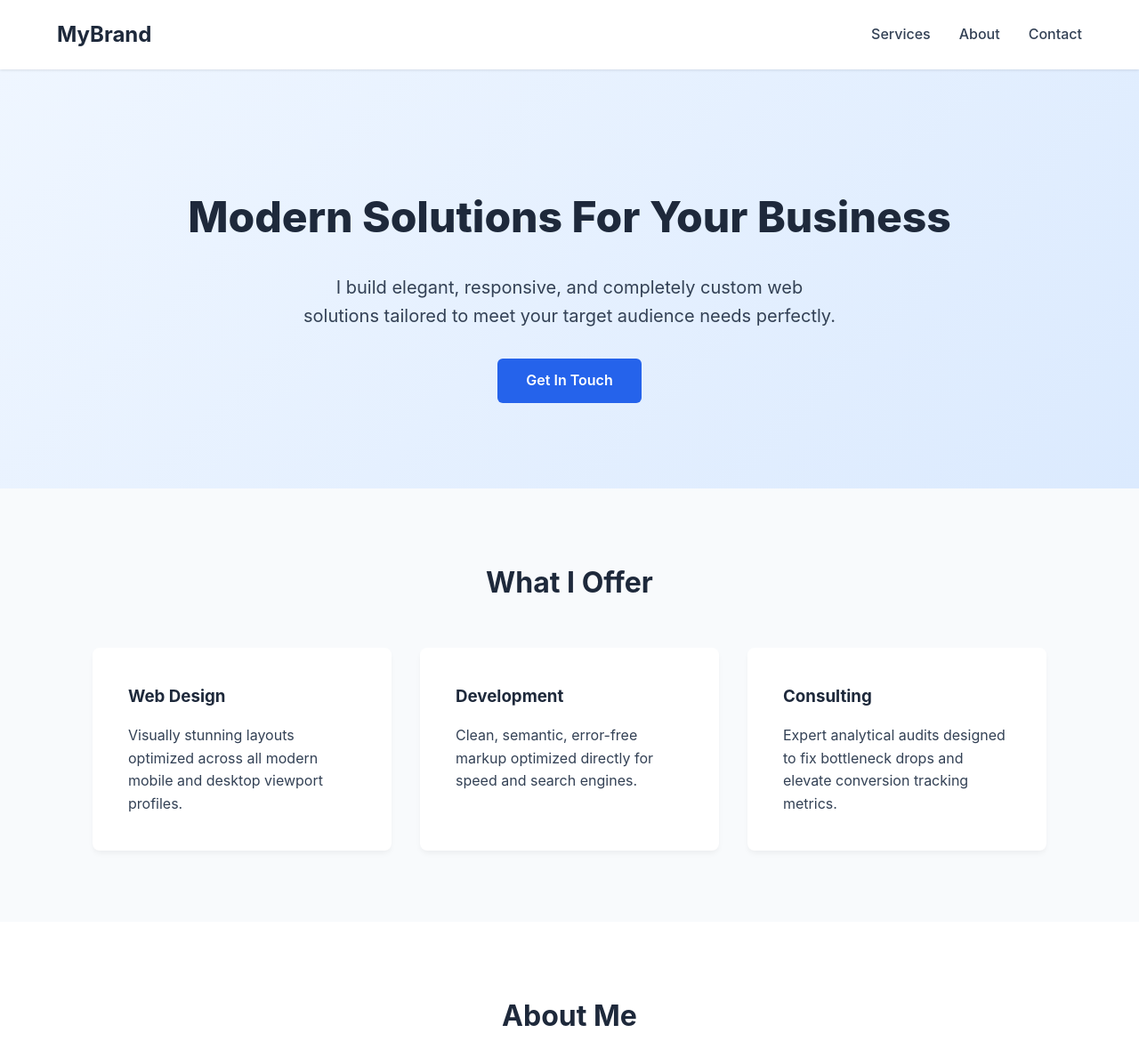
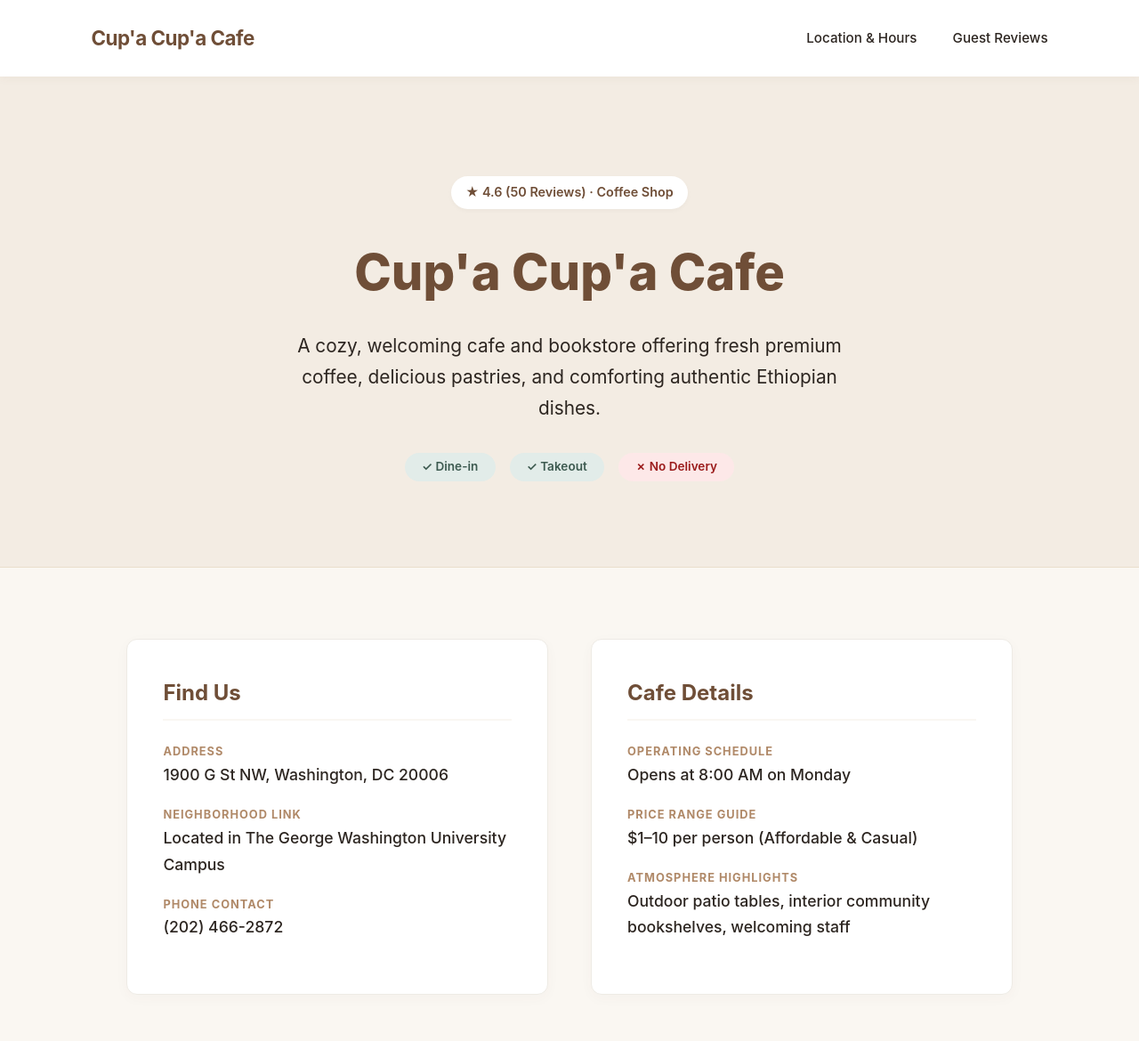
Before and after one commit to jjshewy1103-byte/my-website, a plain HTML site: page index.html in a window 1280 px wide. Shown: the top 1170 px of the page at 89% size. Drawn offline with Linux system fonts and the light colour scheme.

Commit message:
Update index.html

```diff
--- a/index.html
+++ b/index.html
@@ -3,196 +3,234 @@
 <head>
     <meta charset="UTF-8">
     <meta name="viewport" content="width=device-width, initial-scale=1.0">
-    <title>My Professional Portfolio</title>
+    <title>Cup'a Cup'a Cafe | Washington DC</title>
     <style>
-        /* Modern CSS Reset & Variables */
+        /* Clean & Cozy Theme Variables */
         :root {
-            --primary: #2563eb;
-            --dark: #1e293b;
-            --light: #f8fafc;
-            --text: #334155;
+            --bg-cozy: #faf7f2;
+            --primary-coffee: #6f4e37;
+            --primary-light: #b08968;
+            --dark-text: #2c2520;
             --white: #ffffff;
+            --accent-green: #e2ece9;
+            --accent-text: #3d5a50;
         }
 
         * {
             margin: 0;
             padding: 0;
             box-sizing: border-box;
-            font-family: -apple-system, BlinkMacSystemFont, "Segoe UI", Roboto, Helvetica, Arial, sans-serif;
+            font-family: -apple-system, BlinkMacSystemFont, "Segoe UI", Roboto, Georgia, serif;
         }
 
         body {
-            background-color: var(--light);
-            color: var(--text);
-            line-height: 1.6;
+            background-color: var(--bg-cozy);
+            color: var(--dark-text);
+            line-height: 1.7;
         }
 
         /* Navigation */
         nav {
             background-color: var(--white);
-            padding: 1.25rem 5%;
+            padding: 1.5rem 8%;
             display: flex;
             justify-content: space-between;
             align-items: center;
+            box-shadow: 0 2px 10px rgba(111, 78, 55, 0.05);
             position: sticky;
             top: 0;
-            box-shadow: 0 1px 3px rgba(0,0,0,0.1);
             z-index: 100;
         }
 
-        nav .logo {
+        .logo {
             font-weight: 700;
-            font-size: 1.5rem;
-            color: var(--dark);
+            font-size: 1.4rem;
+            color: var(--primary-coffee);
+            letter-spacing: -0.5px;
         }
 
         nav ul {
             display: flex;
             list-style: none;
-            gap: 2rem;
+            gap: 2.5rem;
         }
 
         nav a {
             text-decoration: none;
-            color: var(--text);
+            color: var(--dark-text);
             font-weight: 500;
             transition: color 0.2s;
+            font-size: 0.95rem;
         }
 
         nav a:hover {
-            color: var(--primary);
+            color: var(--primary-coffee);
         }
 
         /* Hero Section */
         header {
-            padding: 8rem 5% 6rem 5%;
+            padding: 7rem 8% 6rem 8%;
             text-align: center;
-            background: linear-gradient(135deg, #eff6ff 0%, #dbeafe 100%);
+            background-color: #f3ece3;
+            border-bottom: 1px solid #eadecc;
+        }
+
+        .rating-badge {
+            display: inline-flex;
+            align-items: center;
+            background-color: var(--white);
+            padding: 0.4rem 1rem;
+            border-radius: 2rem;
+            font-weight: 600;
+            font-size: 0.9rem;
+            color: var(--primary-coffee);
+            margin-bottom: 1.5rem;
+            box-shadow: 0 2px 5px rgba(0,0,0,0.03);
         }
 
         header h1 {
-            font-size: 3rem;
-            color: var(--dark);
-            margin-bottom: 1.5rem;
+            font-size: 3.5rem;
+            color: var(--primary-coffee);
+            margin-bottom: 1rem;
             font-weight: 800;
         }
 
-        header p {
-            font-size: 1.25rem;
-            max-width: 600px;
+        header .tagline {
+            font-size: 1.3rem;
+            max-width: 650px;
             margin: 0 auto 2rem auto;
+            color: var(--dark-text);
+            font-weight: 400;
         }
 
-        .btn {
-            display: inline-block;
-            background-color: var(--primary);
-            color: var(--white);
-            padding: 0.75rem 2rem;
-            border-radius: 0.375rem;
-            text-decoration: none;
-            font-weight: 600;
-            transition: opacity 0.2s;
+        .features-pill-container {
+            display: flex;
+            justify-content: center;
+            gap: 1rem;
+            flex-wrap: wrap;
         }
 
-        .btn:hover {
-            opacity: 0.9;
+        .pill {
+            background-color: var(--accent-green);
+            color: var(--accent-text);
+            padding: 0.3rem 1.2rem;
+            border-radius: 10rem;
+            font-size: 0.85rem;
+            font-weight: 600;
         }
 
-        /* Services Grid */
-        .section {
-            padding: 5rem 5%;
+        .pill.no {
+            background-color: #fde8e8;
+            color: #9b1c1c;
+        }
+
+        /* Information Grid */
+        .info-section {
+            padding: 5rem 8%;
+            max-width: 1200px;
+            margin: 0 auto;
+            display: grid;
+            grid-template-columns: repeat(auto-fit, minmax(300px, 1fr));
+            gap: 3rem;
+        }
+
+        .info-card {
+            background: var(--white);
+            padding: 2.5rem;
+            border-radius: 0.75rem;
+            box-shadow: 0 4px 15px rgba(111, 78, 55, 0.03);
+            border: 1px solid #eeebe5;
+        }
+
+        .info-card h2 {
+            color: var(--primary-coffee);
+            margin-bottom: 1.5rem;
+            font-size: 1.5rem;
+            border-bottom: 2px solid var(--bg-cozy);
+            padding-bottom: 0.5rem;
+        }
+
+        .info-item {
+            margin-bottom: 1.2rem;
+        }
+
+        .info-label {
+            font-size: 0.8rem;
+            text-transform: uppercase;
+            letter-spacing: 1px;
+            color: var(--primary-light);
+            font-weight: 700;
+        }
+
+        .info-value {
+            font-size: 1.1rem;
+            font-weight: 500;
+        }
+
+        /* Reviews Section */
+        .reviews-section {
+            background-color: var(--white);
+            padding: 5rem 8%;
+            border-top: 1px solid #eeebe5;
+        }
+
+        .center-title {
+            text-align: center;
+            color: var(--primary-coffee);
+            margin-bottom: 3rem;
+            font-size: 2rem;
+        }
+
+        .reviews-grid {
+            display: grid;
+            grid-template-columns: repeat(auto-fit, minmax(320px, 1fr));
+            gap: 2rem;
             max-width: 1200px;
             margin: 0 auto;
         }
 
-        .section-title {
-            text-align: center;
-            font-size: 2rem;
-            color: var(--dark);
-            margin-bottom: 3rem;
+        .review-card {
+            background-color: var(--bg-cozy);
+            padding: 2rem;
+            border-radius: 0.5rem;
+            border-left: 4px solid var(--primary-light);
         }
 
-        .grid {
-            display: grid;
-            grid-template-columns: repeat(auto-fit, minmax(300px, 1fr));
-            gap: 2rem;
+        .review-stars {
+            color: #d4af37;
+            margin-bottom: 0.5rem;
+            font-size: 1.1rem;
         }
 
-        .card {
-            background-color: var(--white);
-            padding: 2.5rem;
-            border-radius: 0.5rem;
-            box-shadow: 0 4px 6px -1px rgba(0,0,0,0.05);
-        }
-
-        .card h3 {
-            color: var(--dark);
+        .review-text {
+            font-style: italic;
             margin-bottom: 1rem;
-        }
-
-        /* About Section */
-        #about {
-            background-color: var(--white);
-        }
-
-        /* Contact Form configured for Netlify Forms */
-        form {
-            max-width: 600px;
-            margin: 0 auto;
-            background-color: var(--white);
-            padding: 2.5rem;
-            border-radius: 0.5rem;
-            box-shadow: 0 4px 6px -1px rgba(0,0,0,0.05);
-        }
-
-        .form-group {
-            margin-bottom: 1.5rem;
-        }
-
-        label {
-            display: block;
-            margin-bottom: 0.5rem;
-            font-weight: 500;
-        }
-
-        input, textarea {
-            width: 100%;
-            padding: 0.75rem;
-            border: 1px solid #cbd5e1;
-            border-radius: 0.375rem;
             font-size: 1rem;
         }
 
-        input:focus, textarea:focus {
-            outline: none;
-            border-color: var(--primary);
-        }
-
-        button {
-            width: 100%;
-            background-color: var(--primary);
-            color: var(--white);
-            border: none;
-            padding: 1rem;
-            border-radius: 0.375rem;
-            font-size: 1rem;
-            font-weight: 600;
-            cursor: pointer;
+        .review-author {
+            font-weight: 700;
+            font-size: 0.85rem;
+            color: var(--primary-coffee);
         }
 
         /* Footer */
         footer {
-            background-color: var(--dark);
-            color: #94a3b8;
+            background-color: var(--primary-coffee);
+            color: var(--bg-cozy);
             text-align: center;
-            padding: 2rem;
-            font-size: 0.875rem;
+            padding: 3rem 8%;
+            font-size: 0.9rem;
         }
 
-        /* Responsive Design */
+        footer p {
+            opacity: 0.8;
+        }
+
+        /* Mobile adjustments */
         @media (max-width: 768px) {
+            header h1 { font-size: 2.5rem; }
             nav ul { display: none; }
-            header h1 { font-size: 2.25rem; }
         }
     </style>
 </head>
@@ -200,75 +238,92 @@
 
     <!-- Navigation Bar -->
     <nav>
-        <div class="logo">MyBrand</div>
+        <div class="logo">Cup'a Cup'a Cafe</div>
         <ul>
-            <li><a href="#services">Services</a></li>
-            <li><a href="#about">About</a></li>
-            <li><a href="#contact">Contact</a></li>
+            <li><a href="#info">Location & Hours</a></li>
+            <li><a href="#reviews">Guest Reviews</a></li>
         </ul>
     </nav>
 
-    <!-- Hero Section -->
+    <!-- Header / Hero Section -->
     <header>
-        <h1>Modern Solutions For Your Business</h1>
-        <p>I build elegant, responsive, and completely custom web solutions tailored to meet your target audience needs perfectly.</p>
-        <a href="#contact" class="btn">Get In Touch</a>
+        <div class="rating-badge">★ 4.6 (50 Reviews) · Coffee Shop</div>
+        <h1>Cup'a Cup'a Cafe</h1>
+        <p class="tagline">A cozy, welcoming cafe and bookstore offering fresh premium coffee, delicious pastries, and comforting authentic Ethiopian dishes.</p>
+
+        <div class="features-pill-container">
+            <span class="pill">✓ Dine-in</span>
+            <span class="pill">✓ Takeout</span>
+            <span class="pill no">✗ No Delivery</span>
+        </div>
     </header>
 
-    <!-- Services Section -->
-    <section id="services" class="section">
-        <h2 class="section-title">What I Offer</h2>
-        <div class="grid">
-            <div class="card">
-                <h3>Web Design</h3>
-                <p>Visually stunning layouts optimized across all modern mobile and desktop viewport profiles.</p>
+    <!-- Details Section -->
+    <section class="info-section" id="info">
+        <!-- Location details box -->
+        <div class="info-card">
+            <h2>Find Us</h2>
+            <div class="info-item">
+                <div class="info-label">Address</div>
+                <div class="info-value">1900 G St NW, Washington, DC 20006</div>
             </div>
-            <div class="card">
-                <h3>Development</h3>
-                <p>Clean, semantic, error-free markup optimized directly for speed and search engines.</p>
+            <div class="info-item">
+                <div class="info-label">Neighborhood Link</div>
+                <div class="info-value">Located in The George Washington University Campus</div>
             </div>
-            <div class="card">
-                <h3>Consulting</h3>
-                <p>Expert analytical audits designed to fix bottleneck drops and elevate conversion tracking metrics.</p>
+            <div class="info-item">
+                <div class="info-label">Phone Contact</div>
+                <div class="info-value">(202) 466-2872</div>
+            </div>
+        </div>
+
+        <!-- Hours & Budget box -->
+        <div class="info-card">
+            <h2>Cafe Details</h2>
+            <div class="info-item">
+                <div class="info-label">Operating Schedule</div>
+                <div class="info-value">Opens at 8:00 AM on Monday</div>
+            </div>
+            <div class="info-item">
+                <div class="info-label">Price Range Guide</div>
+                <div class="info-value">$1–10 per person (Affordable & Casual)</div>
+            </div>
+            <div class="info-item">
+                <div class="info-label">Atmosphere Highlights</div>
+                <div class="info-value">Outdoor patio tables, interior community bookshelves, welcoming staff</div>
             </div>
         </div>
     </section>
 
-    <!-- About Section -->
-    <section id="about" class="section" style="background-color: var(--white); max-width: 100%;">
-        <div style="max-width: 1200px; margin: 0 auto;">
-            <h2 class="section-title">About Me</h2>
-            <p style="text-align: center; max-width: 800px; margin: 0 auto; font-size: 1.1rem;">
-                I am an independent creator focused on engineering lightweight digital assets. By avoiding clunky third-party website builders, my sites remain completely watermark-free, highly performant, and completely free to host.
-            </p>
+    <!-- Reviews / Feedback Grid Section -->
+    <section class="reviews-section" id="reviews">
+        <h2 class="center-title">Community Voice</h2>
+        <div class="reviews-grid">
+
+            <div class="review-card">
+                <div class="review-stars">★★★★★</div>
+                <div class="review-text">"Absolute gem of a cafe and bookstore. Far exceeds any other cheap casual options in an area plagued by slop bowls. Very friendly staff as well."</div>
+                <div class="review-author">— J W (Local Guide)</div>
+            </div>
+
+            <div class="review-card">
+                <div class="review-stars">★★★★★</div>
+                <div class="review-text">"Absolutely love Cup’a Cup’a Cafe! Their authentic Ethiopian food is incredibly flavorful and comforting! Highly recommend! Sofia is very kind!"</div>
+                <div class="review-author">— Mauricio Correia de Mello</div>
+            </div>
+
+            <div class="review-card">
+                <div class="review-stars">★★★★★</div>
+                <div class="review-text">"Great little coffee shop near GW Campus. Very affordable and the owner is so nice and friendly. Good seating outside and the neighboring bookstore is cool too."</div>
+                <div class="review-author">— Kenan Kabbani</div>
+            </div>
+
         </div>
     </section>
 
-    <!-- Contact Form with Native Netlify Forms Integration -->
-    <section id="contact" class="section">
-        <h2 class="section-title">Contact Me</h2>
-
-        <!-- The data-netlify="true" attribute tells Netlify to automatically process submissions -->
-        <form name="contact-form" method="POST" data-netlify="true">
-            <div class="form-group">
-                <label for="name">Your Name</label>
-                <input type="text" id="name" name="name" required>
-            </div>
-            <div class="form-group">
-                <label for="email">Email Address</label>
-                <input type="email" id="email" name="email" required>
-            </div>
-            <div class="form-group">
-                <label for="message">Message</label>
-                <textarea id="message" name="message" rows="5" required></textarea>
-            </div>
-            <button type="submit">Send Message</button>
-        </form>
-    </section>
-
-    <!-- Footer -->
+    <!-- Footer block -->
     <footer>
-        <p>&copy; 2026 MyBrand. Built with raw code — No watermarks.</p>
+        <p>&copy; 2026 Cup'a Cup'a Cafe. Built Beautifully on GitHub Pages.</p>
     </footer>
 
 </body>
```
